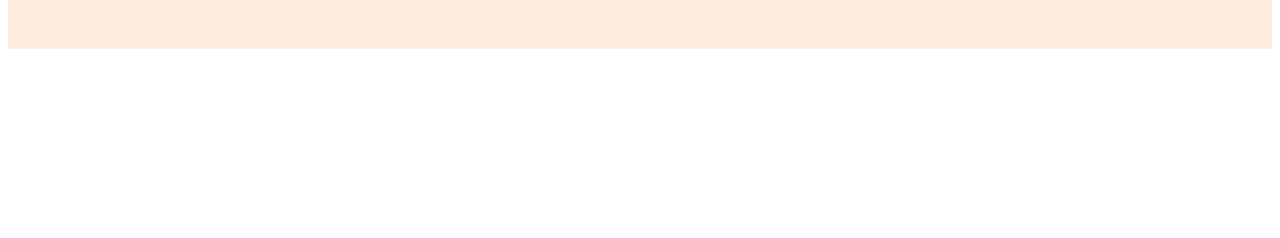
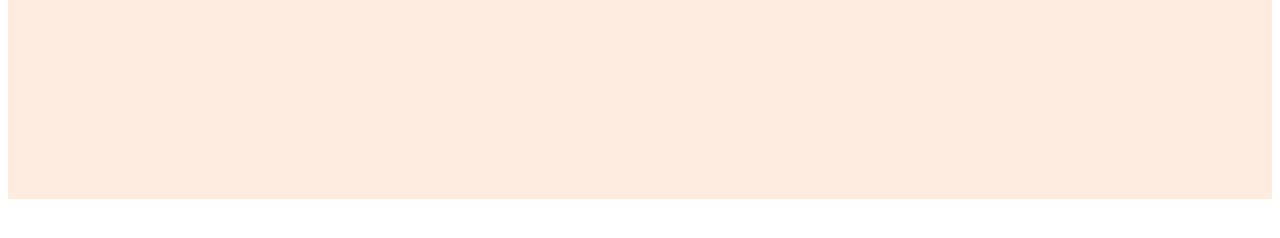
Before and after one commit to sprakr/gramaetika, a plain HTML site: page index.html in a window 1280 px wide. Shown: the part 72-310 px from the top of the page. Drawn offline with Linux system fonts and the light colour scheme.

Commit message:
Update index.css

```diff
--- a/index.css
+++ b/index.css
@@ -1,7 +1,7 @@
 header {
     background-color: rgba(244, 162, 97, 0.2);
-    height: 100px;
-    width: auto;
+    height: 250px;
+    margin: 0px;
 }
 
 #logo h1 {
```
